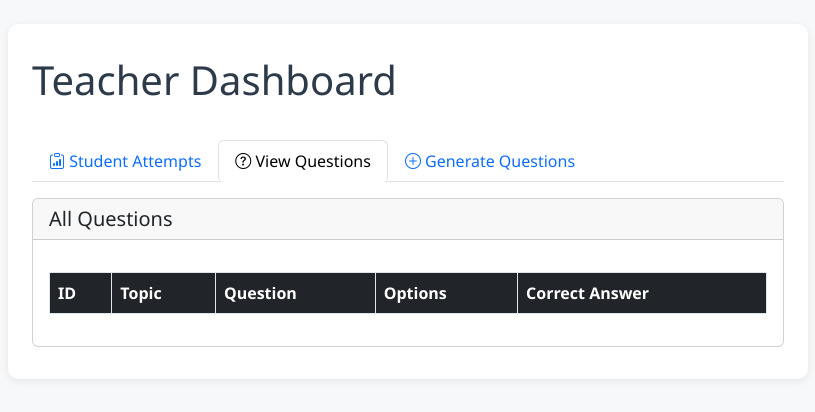
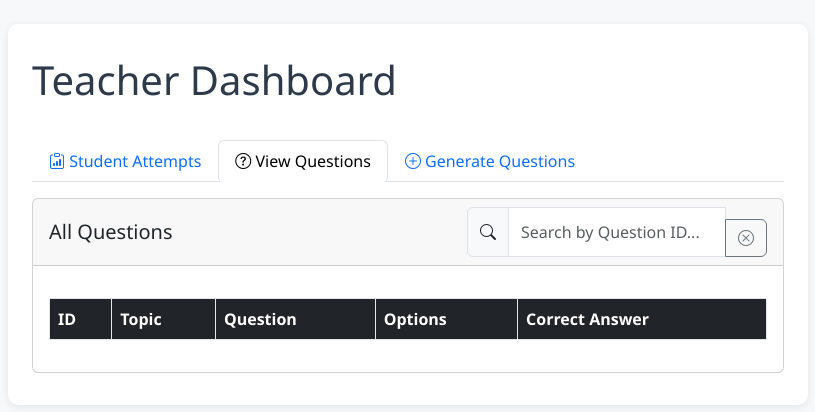
Before and after one commit to MuhammadAbu-Bakr/QuantPrep-Bot, a Flask app: page /teacher in a window 1280 px wide, after a click on "View Questions". Shown: the top 412 px of the page, without its empty margins (232-1047 px from the left). Run offline with Flask 3, Linux system fonts and the light colour scheme; the visitor is signed in with stand-in values (Sample User, id 1); lists and menus that the app fills with data are empty.

Commit message:
Enhance teacher dashboard: add search functionality for questions by ID, improve UI with search input and results display.

```diff
--- a/app/routes.py
+++ b/app/routes.py
@@ -6,7 +6,6 @@ import ast
 import random
 
 def safe_int(value, default=0):
-    """Safely convert value to int with fallback"""
     try:
         return int(value) if value is not None else default
     except (ValueError, TypeError):
@@ -15,7 +14,7 @@ def safe_int(value, default=0):
 @app.route('/student', methods=['GET', 'POST'])
 def student():
     if request.method == 'POST':
-        # Handle access code verification
+
         if 'access_code' in request.form:
             access_code = request.form.get('access_code')
             if access_code == app.config['STUDENT_ACCESS_CODE']:
@@ -25,7 +24,7 @@ def student():
                 flash('Invalid access code. Please try again.', 'error')
                 return render_template('student.html', show_access_form=True)
 
-        # Handle name entry (only if authenticated)
+
         elif 'student_name' in request.form:
             if not session.get('student_authenticated'):
                 flash('Please enter the access code first.', 'error')
@@ -34,11 +33,11 @@ def student():
             student_name = request.form.get('student_name')
             if student_name and student_name.strip():
                 session['student_name'] = student_name.strip()
-                session['current_question_number'] = 1  # Ensure it's stored as int
+                session['current_question_number'] = 1
                 session['question_ids'] = []
                 session['answers'] = {}
                 session['score'] = 0
-                session['ai_mode'] = False  # Track if in AI generation mode
+                session['ai_mode'] = False
 
                 # Get 30 random questions
                 all_questions = Question.query.all()
@@ -55,7 +54,7 @@ def student():
 
         # Handle question submission
         elif 'selected_option' in request.form:
-            # Safe conversion of form data
+
             question_id = safe_int(request.form.get('question_id'))
             selected_option = request.form.get('selected_option')
             current_question_number = safe_int(session.get('current_question_number'), 1)
@@ -64,7 +63,7 @@ def student():
                 flash('Invalid question ID.', 'error')
                 return redirect(url_for('student'))
 
-            # Get the current question
+
             question = Question.query.get(question_id)
             if question:
                 # Check if answer is correct
--- a/app/templates/teacher.html
+++ b/app/templates/teacher.html
@@ -95,12 +95,28 @@
         <!-- View Questions Tab -->
         <div class="tab-pane fade" id="questions" role="tabpanel">
           <div class="card mt-3">
-            <div class="card-header">
+            <div class="card-header d-flex justify-content-between align-items-center">
               <h5 class="mb-0">All Questions</h5>
+              <div class="search-container">
+                <div class="input-group" style="width: 300px;">
+                  <span class="input-group-text">
+                    <i class="bi bi-search"></i>
+                  </span>
+                  <input type="text" class="form-control" id="questionSearch" placeholder="Search by Question ID..." onkeyup="searchQuestions()">
+                  <button class="btn btn-outline-secondary" type="button" onclick="clearSearch()">
+                    <i class="bi bi-x-circle"></i>
+                  </button>
+                </div>
+              </div>
             </div>
             <div class="card-body">
+              <div id="searchResults" class="mb-3" style="display: none;">
+                <div class="alert alert-info mb-2">
+                  <span id="searchResultsText"></span>
+                </div>
+              </div>
               <div class="table-responsive">
-                <table class="table table-striped table-hover">
+                <table class="table table-striped table-hover" id="questionsTable">
                   <thead class="table-dark">
                     <tr>
                       <th>ID</th>
@@ -112,8 +128,8 @@
                   </thead>
                   <tbody>
                     {% for question in questions %}
-                    <tr>
-                      <td>{{ question.id }}</td>
+                    <tr data-question-id="{{ question.id }}">
+                      <td><strong>{{ question.id }}</strong></td>
                       <td><span class="badge bg-primary">{{ question.topic }}</span></td>
                       <td>{{ question.question_text }}</td>
                       <td>
@@ -250,4 +266,91 @@
     </div>
   </div>
   {% endif %}
+
+  <script>
+    function searchQuestions() {
+      const searchInput = document.getElementById('questionSearch');
+      const searchValue = searchInput.value.trim();
+      const table = document.getElementById('questionsTable');
+      const rows = table.getElementsByTagName('tbody')[0].getElementsByTagName('tr');
+      const searchResults = document.getElementById('searchResults');
+      const searchResultsText = document.getElementById('searchResultsText');
+
+      let visibleCount = 0;
+      let totalCount = rows.length;
+
+      // If search is empty, show all rows
+      if (searchValue === '') {
+        for (let i = 0; i < rows.length; i++) {
+          rows[i].style.display = '';
+        }
+        searchResults.style.display = 'none';
+        return;
+      }
+
+      // Search through rows
+      for (let i = 0; i < rows.length; i++) {
+        const questionId = rows[i].getAttribute('data-question-id');
+
+        // Check if the question ID matches the search (exact match or starts with)
+        if (questionId && questionId.toString().includes(searchValue)) {
+          rows[i].style.display = '';
+          visibleCount++;
+        } else {
+          rows[i].style.display = 'none';
+        }
+      }
+
+      // Show search results info
+      if (visibleCount === 0) {
+        searchResultsText.innerHTML = `<i class="bi bi-exclamation-triangle"></i> No questions found with ID containing "${searchValue}"`;
+        searchResults.className = 'mb-3';
+        searchResults.querySelector('.alert').className = 'alert alert-warning mb-2';
+      } else if (visibleCount === 1) {
+        searchResultsText.innerHTML = `<i class="bi bi-check-circle"></i> Found 1 question with ID containing "${searchValue}"`;
+        searchResults.className = 'mb-3';
+        searchResults.querySelector('.alert').className = 'alert alert-success mb-2';
+      } else {
+        searchResultsText.innerHTML = `<i class="bi bi-info-circle"></i> Found ${visibleCount} questions with ID containing "${searchValue}"`;
+        searchResults.className = 'mb-3';
+        searchResults.querySelector('.alert').className = 'alert alert-info mb-2';
+      }
+
+      searchResults.style.display = 'block';
+    }
+
+    function clearSearch() {
+      const searchInput = document.getElementById('questionSearch');
+      const table = document.getElementById('questionsTable');
+      const rows = table.getElementsByTagName('tbody')[0].getElementsByTagName('tr');
+      const searchResults = document.getElementById('searchResults');
+
+      // Clear search input
+      searchInput.value = '';
+
+      // Show all rows
+      for (let i = 0; i < rows.length; i++) {
+        rows[i].style.display = '';
+      }
+
+      // Hide search results
+      searchResults.style.display = 'none';
+
+      // Focus back on search input
+      searchInput.focus();
+    }
+
+    // Allow Enter key to trigger search
+    document.addEventListener('DOMContentLoaded', function() {
+      const searchInput = document.getElementById('questionSearch');
+      if (searchInput) {
+        searchInput.addEventListener('keypress', function(e) {
+          if (e.key === 'Enter') {
+            e.preventDefault();
+            searchQuestions();
+          }
+        });
+      }
+    });
+  </script>
 {% endblock %}
```
Also changed, not shown: app/ai.py (+4 -26 lines), config.py (+2 -6 lines).
